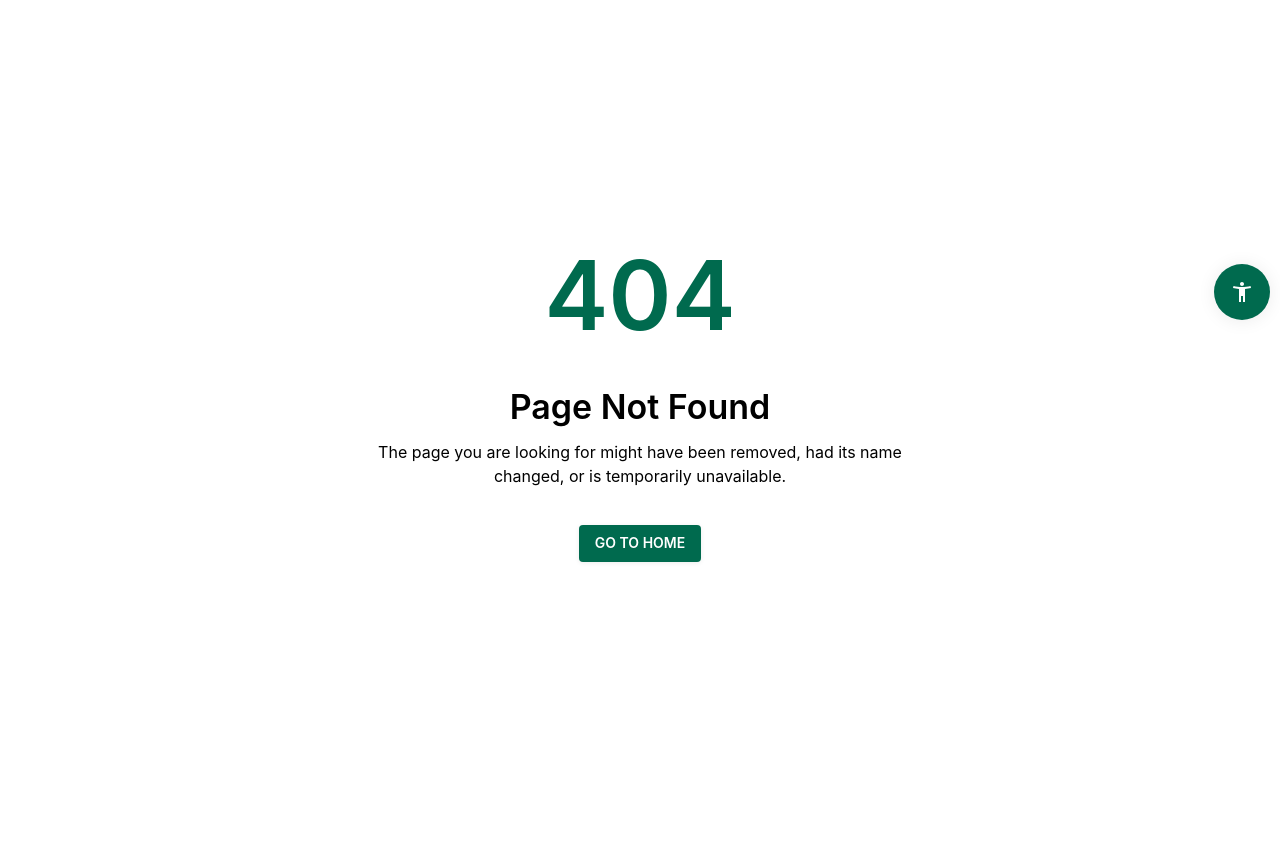
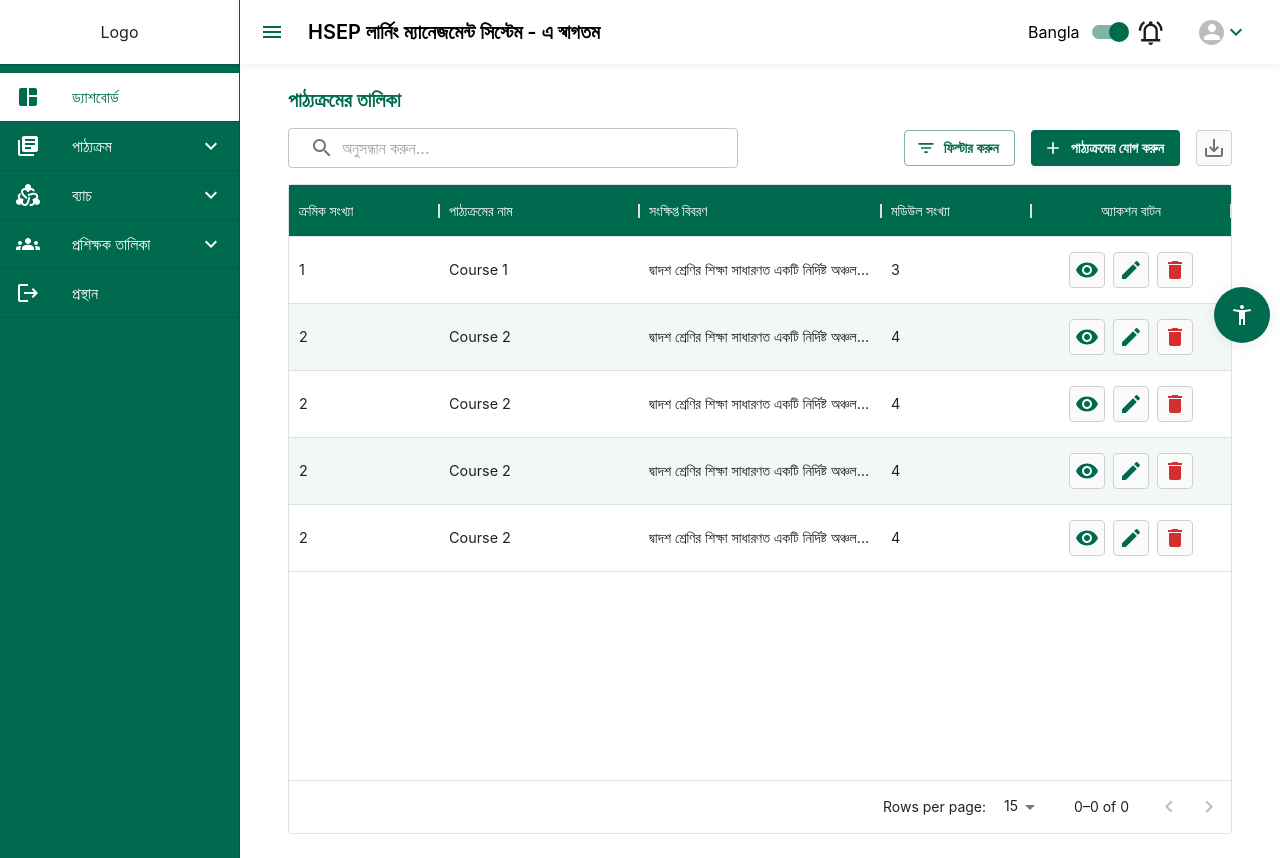
Before and after one commit to affan-habib/admin-panel, a React (Create React App) app: page /course-list in a window 1280 px wide. Before the commit this address had no page. Before the commit the page ends 800 px from the top, so only its background shows below. Built offline with nearby package versions, Linux system fonts and the light colour scheme.

Commit message:
course list page design

```diff
--- a/src/components/tables/MuiTable.tsx
+++ b/src/components/tables/MuiTable.tsx
@@ -26,7 +26,7 @@ const MuiTable: React.FC<MuiTableProps> = ({
   onPageinationModelChange,
 }) => {
   return (
-    <Card style={{ height: '100%', width: '100%' }} elevation={0}>
+    <Card style={{ height: 650, width: '100%' }} elevation={0}>
       <DataGrid
         pagination
         paginationMode="server"
@@ -45,8 +45,17 @@ const MuiTable: React.FC<MuiTableProps> = ({
           '& .MuiDataGrid-columnHeaders ': {
             borderRadius: 0,
             textTransform: 'uppercase',
-            bgcolor: '#A0B879',
+            bgcolor: 'primary.main',
             color: 'white',
+          },
+          '& .MuiDataGrid-row': {
+            fontSize: '0.9rem',
+            '&:nth-of-type(2n)': {
+              backgroundColor: '#F2F8F6',
+              '&:hover': {
+                background: ' #EBF0F4 !important',
+              },
+            },
           },
         }}
         columnHeaderHeight={40}
@@ -57,6 +66,9 @@ const MuiTable: React.FC<MuiTableProps> = ({
         getRowId={getRowId}
         hideFooter={hideFooter}
         paginationModel={paginationModel}
+        getRowClassName={(params) =>
+          params.indexRelativeToCurrentPage % 2 === 0 ? 'even' : 'odd'
+        }
       />
     </Card>
   );
--- /dev/null
+++ b/src/core/course/CourseList.tsx
@@ -0,0 +1,167 @@
+import React from 'react';
+import {
+  Button,
+  Container,
+  IconButton,
+  Stack,
+  TextField,
+  Typography,
+} from '@mui/material';
+import MuiTable from 'components/tables/MuiTable';
+import VisibilityIcon from '@mui/icons-material/Visibility';
+import EditIcon from '@mui/icons-material/Edit';
+import DeleteIcon from '@mui/icons-material/Delete';
+import { GridColDef } from '@mui/x-data-grid';
+import { Add, FilterList, SaveAlt, Search } from '@mui/icons-material';
+
+const columns: GridColDef[] = [
+  { field: 'ক্রমিক_সংখ্যা', headerName: 'ক্রমিক সংখ্যা', width: 150 },
+  { field: 'পাঠ্যক্রমের_নাম', headerName: 'পাঠ্যক্রমের নাম', width: 200 },
+  { field: 'সংক্ষিপ্ত_বিবরণ', headerName: 'সংক্ষিপ্ত বিবরণ', flex: 1 },
+  { field: 'মডিউল_সংখ্যা', headerName: 'মডিউল সংখ্যা', width: 150 },
+  {
+    field: 'actions',
+    headerName: 'অ্যাকশন বাটন',
+    width: 200,
+    sortable: false,
+    align: 'center',
+    headerAlign: 'center',
+    renderCell: (params) => (
+      <Stack direction="row" spacing={1}>
+        <IconButton
+          aria-label="view"
+          size="small"
+          style={{
+            backgroundColor: '#FAFAFA',
+            borderRadius: '4px',
+            border: '1px solid #D0D0D0',
+          }}
+        >
+          <VisibilityIcon sx={{ color: 'primary.main' }} />
+        </IconButton>
+        <IconButton
+          aria-label="edit"
+          size="small"
+          style={{
+            backgroundColor: '#FAFAFA',
+            borderRadius: '4px',
+            border: '1px solid #D0D0D0',
+          }}
+        >
+          <EditIcon sx={{ color: 'primary.main' }} />
+        </IconButton>
+        <IconButton
+          aria-label="delete"
+          size="small"
+          style={{
+            backgroundColor: '#FAFAFA',
+            borderRadius: '4px',
+            border: '1px solid #D0D0D0',
+          }}
+        >
+          <DeleteIcon sx={{ color: 'error.main' }} />
+        </IconButton>
+      </Stack>
+    ),
+  },
+];
+
+const rows = [
+  {
+    id: 1,
+    ক্রমিক_সংখ্যা: 1,
+    পাঠ্যক্রমের_নাম: 'Course 1',
+    সংক্ষিপ্ত_বিবরণ:
+      'দ্বাদশ শ্রেণির শিক্ষা সাধারণত একটি নির্দিষ্ট অঞ্চল বা দেশে অনুসরণ করা শিক্ষা বোর্ড বা পাঠ্যক্রমের...।',
+    মডিউল_সংখ্যা: 3,
+  },
+  {
+    id: 2,
+    ক্রমিক_সংখ্যা: 2,
+    পাঠ্যক্রমের_নাম: 'Course 2',
+    সংক্ষিপ্ত_বিবরণ:
+      'দ্বাদশ শ্রেণির শিক্ষা সাধারণত একটি নির্দিষ্ট অঞ্চল বা দেশে অনুসরণ করা শিক্ষা বোর্ড বা পাঠ্যক্রমের...।',
+    মডিউল_সংখ্যা: 4,
+  },
+  {
+    id: 3,
+    ক্রমিক_সংখ্যা: 2,
+    পাঠ্যক্রমের_নাম: 'Course 2',
+    সংক্ষিপ্ত_বিবরণ:
+      'দ্বাদশ শ্রেণির শিক্ষা সাধারণত একটি নির্দিষ্ট অঞ্চল বা দেশে অনুসরণ করা শিক্ষা বোর্ড বা পাঠ্যক্রমের...।',
+    মডিউল_সংখ্যা: 4,
+  },
+  {
+    id: 4,
+    ক্রমিক_সংখ্যা: 2,
+    পাঠ্যক্রমের_নাম: 'Course 2',
+    সংক্ষিপ্ত_বিবরণ:
+      'দ্বাদশ শ্রেণির শিক্ষা সাধারণত একটি নির্দিষ্ট অঞ্চল বা দেশে অনুসরণ করা শিক্ষা বোর্ড বা পাঠ্যক্রমের...।',
+    মডিউল_সংখ্যা: 4,
+  },
+  {
+    id: 5,
+    ক্রমিক_সংখ্যা: 2,
+    পাঠ্যক্রমের_নাম: 'Course 2',
+    সংক্ষিপ্ত_বিবরণ:
+      'দ্বাদশ শ্রেণির শিক্ষা সাধারণত একটি নির্দিষ্ট অঞ্চল বা দেশে অনুসরণ করা শিক্ষা বোর্ড বা পাঠ্যক্রমের...।',
+    মডিউল_সংখ্যা: 4,
+  },
+  // Add more courses as needed
+];
+
+const CourseList: React.FC = () => {
+  return (
+    <Container maxWidth="xl">
+      <Typography variant="h6" color="primary.main" mb={2}>
+        পাঠ্যক্রমের তালিকা
+      </Typography>
+      <Stack
+        direction="row"
+        justifyContent="space-between"
+        alignItems="center"
+        mb={2}
+      >
+        <TextField
+          variant="outlined"
+          size="small"
+          sx={{ width: 450 }}
+          placeholder="অনুসন্ধান করুন..."
+          InputProps={{
+            startAdornment: (
+              <IconButton>
+                <Search />
+              </IconButton>
+            ),
+          }}
+        />
+        <div>
+          <Button variant="outlined" startIcon={<FilterList />} sx={{ mr: 2 }}>
+            ফিল্টার করুন
+          </Button>
+          <Button variant="contained" startIcon={<Add />} sx={{ mr: 2 }}>
+            পাঠ্যক্রমের যোগ করুন
+          </Button>
+          <IconButton
+            size="small"
+            style={{
+              backgroundColor: '#FAFAFA',
+              borderRadius: '4px',
+              border: '1px solid #D0D0D0',
+            }}
+          >
+            <SaveAlt />
+          </IconButton>
+        </div>
+      </Stack>
+      <MuiTable
+        columns={columns}
+        rows={rows}
+        getRowId={(row: any) => row.id}
+        // Add other props as needed
+      />
+    </Container>
+  );
+};
+
+export default CourseList;
--- a/src/routes/AdminRoutes.js
+++ b/src/routes/AdminRoutes.js
@@ -1,8 +1,5 @@
 import { lazy } from 'react';
 import Loadable from 'components/common/Loadable';
-import BatchList from 'core/batch/BatchList';
-import CreateBatch from 'core/batch/CreateBatch';
-// import UserProfile from 'views/userProfile/UserProfile';
 const PrivateRoute = Loadable(
   lazy(() => import('components/common/PrivateRoute')),
 );
@@ -10,6 +7,9 @@ const DashboardLayout = Loadable(
   lazy(() => import('components/layouts/DashboardLayout')),
 );
 const Dashboard = Loadable(lazy(() => import('core/dashboard/Dashboard')));
+const BatchList = Loadable(lazy(() => import('core/batch/BatchList')));
+const CreateBatch = Loadable(lazy(() => import('core/batch/CreateBatch')));
+const CourseList = Loadable(lazy(() => import('core/course/CourseList')));
 const UserProfile = Loadable(lazy(() => import('core/userProfile/UserProfile')));
 
 const AdminRoutes = {
@@ -36,6 +36,10 @@ const AdminRoutes = {
       path: 'profile',
       element: < UserProfile/>,
     },
+    {
+      path: 'course-list',
+      element: < CourseList/>,
+    },
   ],
 };
 
```
